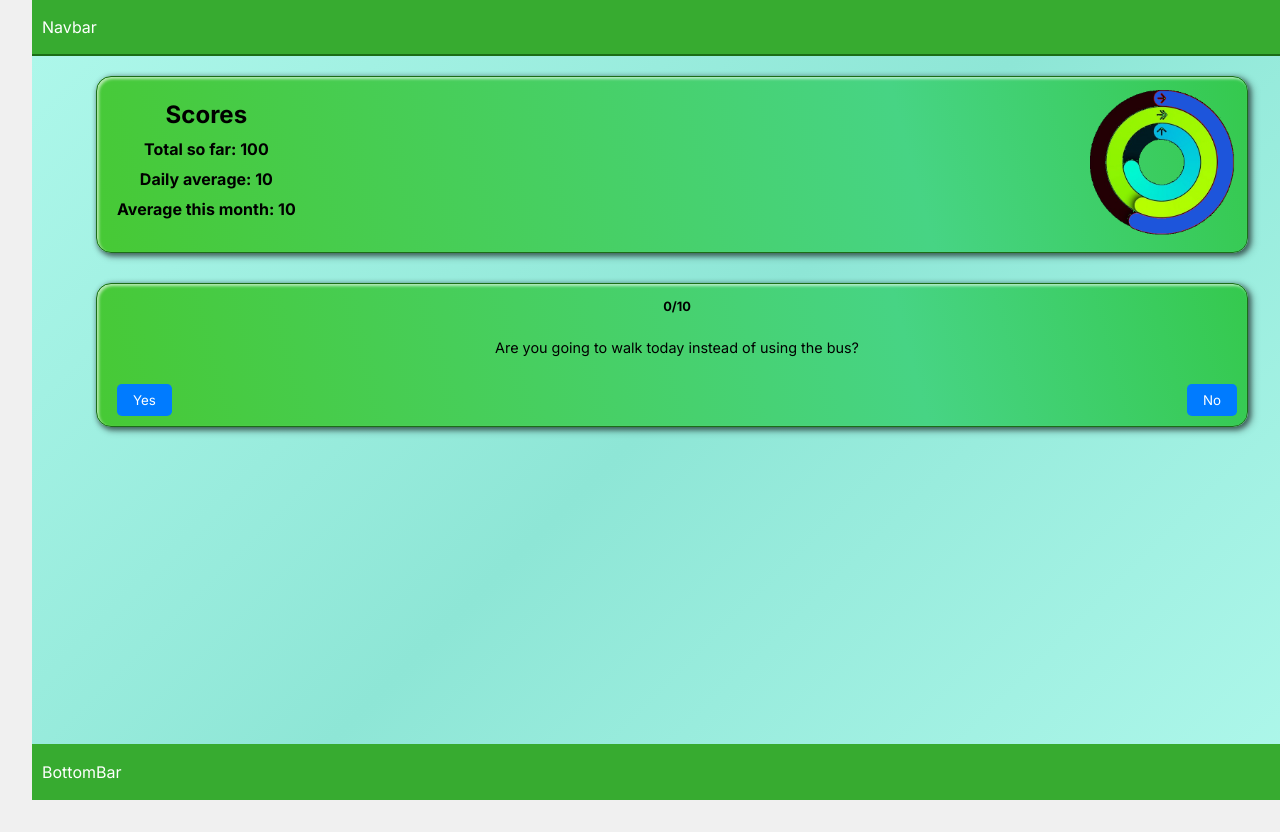
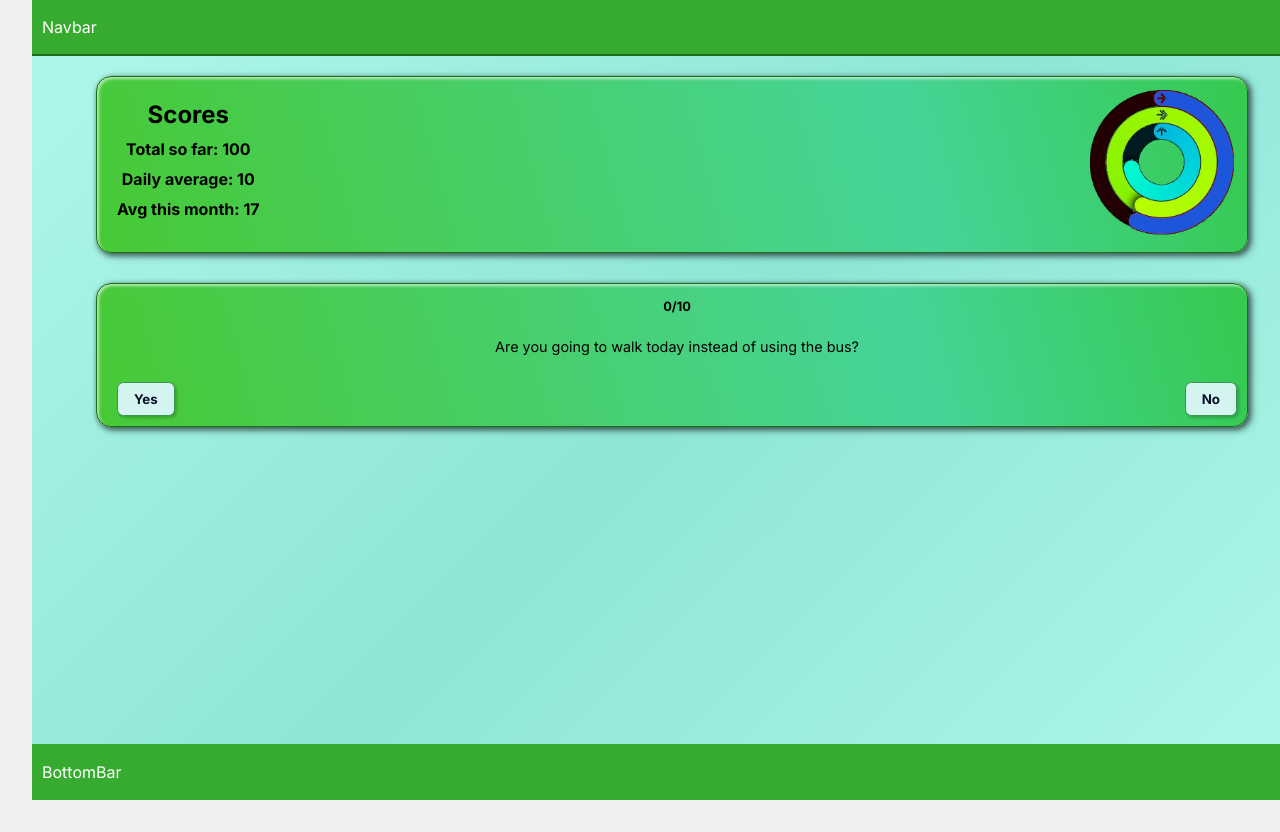
Before and after one commit to siqbal181/GreenMate, a React (Vite) app: page / in a window 1280 px wide. Shown: the top 832 px of the page. Built offline with nearby package versions, Linux system fonts and the light colour scheme.

Commit message:
Styling of boxes.

```diff
--- a/src/App.jsx
+++ b/src/App.jsx
@@ -8,18 +8,17 @@ import BottomBar from './components/BottomBar';
 
 const userData = {
   totalPoints: 100,
-  dailyAvg: 10
+  dailyAvg: 10,
+  monthAvg: 17
 }
 
 function App() {
   return (
     <div className='app'>
       <BrowserRouter>
-        {/* <Navbar /> */}
         <Navbar />
         <Routes>
           <Route path='/' element={<Homepage userData={userData} />} />
-
           <Route path='/register' element={<Register/>}/>
         </Routes>
         <BottomBar />
--- a/src/components/DailyQuestions/DailyQuestions.css
+++ b/src/components/DailyQuestions/DailyQuestions.css
@@ -16,7 +16,7 @@
 .question-counter {
   top: 0.5rem;
   left: 0.5rem;
-  padding: 0.3rem 0.5rem;
+  padding: 0.3rem 0;
   border-radius: 0.2rem;
   font-size: 0.8rem;
   font-weight: bold;
@@ -33,17 +33,21 @@
 }
 
 .swipe-button {
-  background-color: #007bff;
-  color: #ffffff;
+  background-color: #d4f4f0;
+  color: #0e0e2c;
   border: none;
   padding: 0.5rem 1rem;
-  border-radius: 0.3rem;
+  border-radius: 0.4rem;
   cursor: pointer;
   transition: background-color 0.3s ease;
-}
+  font-weight: bold;
+  border: 1px solid #3c954f;
+  box-shadow: 2px 2px 3px 0px rgba(0, 0, 0, 0.2);
+  }
 
-.swipe-button:hover {
-  background-color: #0056b3;
+  .swipe-button:hover {
+    background-color: #7aebe1;
+    box-shadow: 2px 2px 3px 0px rgba(0, 0, 0, 0.4);
 }
 
 .completion-message {
--- a/src/components/MainInfoBox.jsx
+++ b/src/components/MainInfoBox.jsx
@@ -9,7 +9,7 @@ const MainInfoBox = ({userData}) => {
         <h1 className='main-info-title'>Scores</h1>
         <h2 className="main-info-total">Total so far: { userData.totalPoints }</h2>
         <h2 className="main-info-avg">Daily average: { userData.dailyAvg }</h2>
-        <h2 className="main-info-avg">Average this month: { userData.dailyAvg }</h2>
+        <h2 className="main-info-avg">Avg this month: { userData.monthAvg }</h2>
       </div>
       <div className="main-info-right">
         <img src="/images/circles1.png" alt="progress circle graph" className="info-circles" />
--- a/src/index.css
+++ b/src/index.css
@@ -46,7 +46,7 @@
 .info-container {
   width: 90vw;
   margin: 20px auto 10px;
-  background: linear-gradient(75deg, #47c935 0%, #47d484 70%, #35c94e 100%);
+  background: linear-gradient(75deg, #47c935 0%, #47d499 70%, #35c94e 100%);
   border-radius: 15px;
   padding: 10px 10px 10px 20px;
   box-shadow: 4px 3px 8px 1px rgba(0, 0, 0, 0.2), 2px 2px 5px 1px rgba(0, 0, 0, 0.5), inset 2px 2px 3px 0px rgba(255, 255, 255, 0.6);
```
